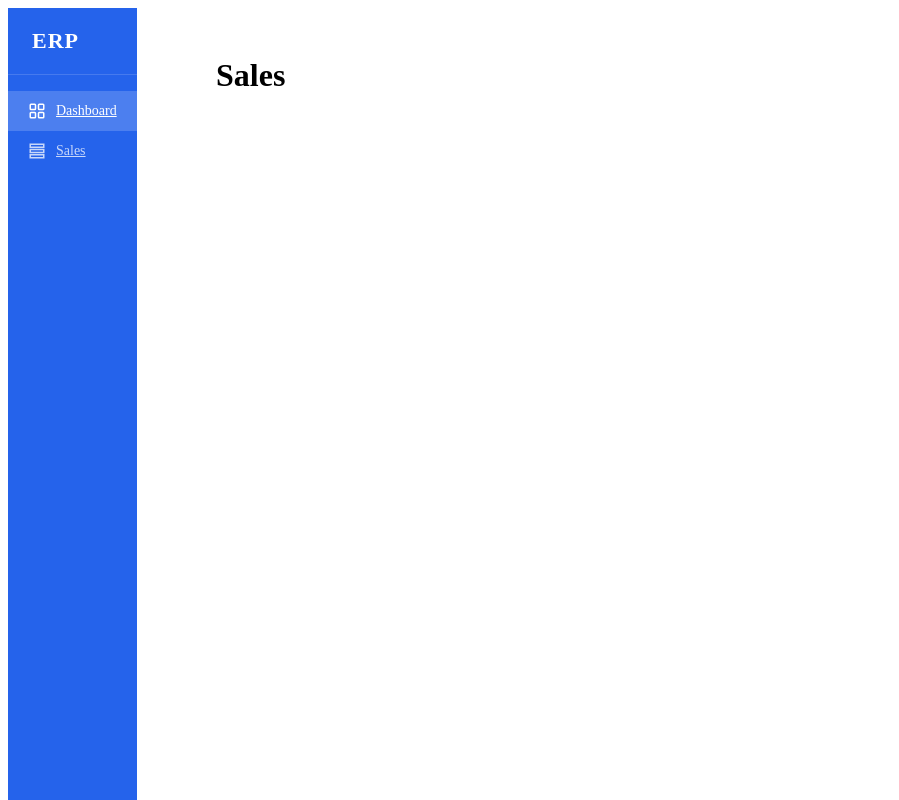
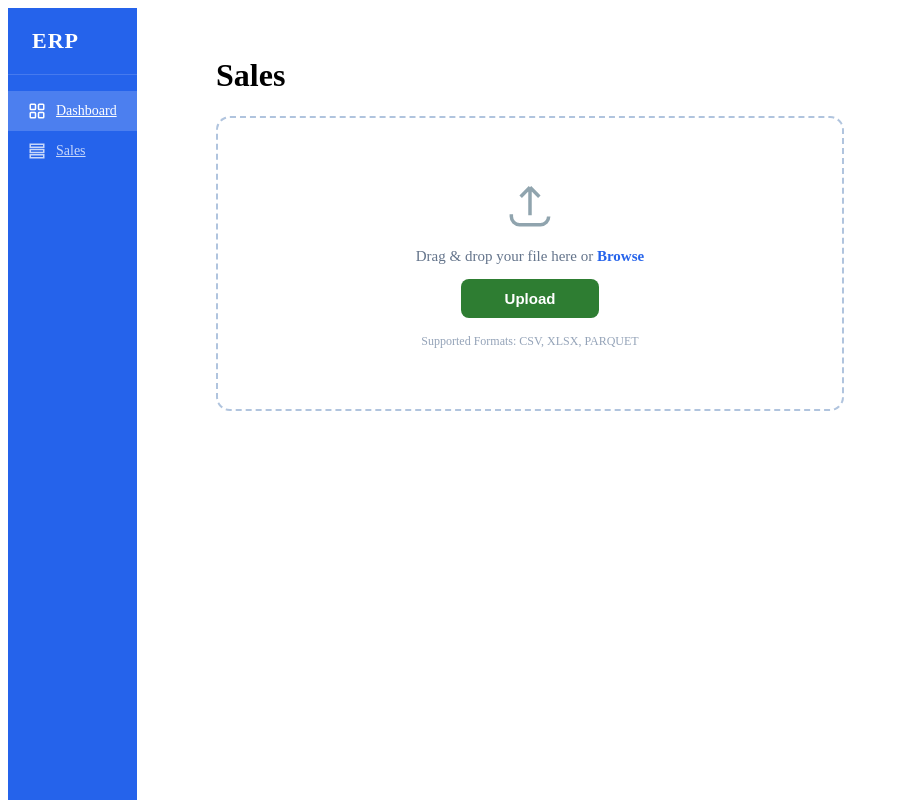
Before and after one commit to arjun-s-15/ERP-Project, a React app in the folder frontend/: page /sales in a window 1280 px wide. Shown: the whole page, without its empty margins (0-899 px from the left). Built offline with nearby package versions, Linux system fonts and the light colour scheme; the HTML template or start-up script is replaced by a standard one.

Commit message:
added file upload component

```diff
--- /dev/null
+++ b/frontend/src/components/FileUpload.jsx
@@ -0,0 +1,60 @@
+import React, { useRef } from "react";
+import "../styles/upload.css";
+
+const FileUpload = ({ onFileSelect }) => {
+  const fileInputRef = useRef(null);
+
+  const handleClick = (e) => {
+    e.preventDefault();
+    fileInputRef.current.click();
+  };
+
+  const handleChange = (e) => {
+    const file = e.target.files[0];
+    if (file && onFileSelect) {
+      onFileSelect(file);
+    }
+  };
+
+  return (
+    <div className="upload-wrapper">
+      <label className="upload-zone">
+        <svg
+          className="upload-icon"
+          width="56"
+          height="56"
+          fill="none"
+          stroke="currentColor"
+          strokeWidth="1.5"
+          viewBox="0 0 24 24"
+        >
+          <path d="M12 16V4m0 0L8 8m4-4l4 4" />
+          <path d="M20 16.5A3.5 3.5 0 0116.5 20H7.5A3.5 3.5 0 014 16.5v-1" />
+        </svg>
+
+        <div className="upload-text">
+          Drag & drop your file here or{" "}
+          <span className="browse-link" onClick={handleClick}>
+            Browse
+          </span>
+        </div>
+
+        <button className="btn-upload" onClick={handleClick}>
+          Upload
+        </button>
+
+        <div className="upload-hint">Supported Formats: CSV, XLSX, PARQUET</div>
+      </label>
+
+      <input
+        type="file"
+        ref={fileInputRef}
+        accept=".csv,.xlsx,.parquet"
+        style={{ display: "none" }}
+        onChange={handleChange}
+      />
+    </div>
+  );
+};
+
+export default FileUpload;
--- a/frontend/src/pages/Sales.jsx
+++ b/frontend/src/pages/Sales.jsx
@@ -1,9 +1,15 @@
 import Layout from "../components/Layout";
+import FileUpload from "../components/FileUpload";
 
 const Sales = () => {
+  const handleFileSelect = (file) => {
+    console.log("Selected file:", file.name);
+  };
+
   return (
     <Layout>
       <h1>Sales</h1>
+      <FileUpload onFileSelect={handleFileSelect} />
     </Layout>
   );
 };
--- /dev/null
+++ b/frontend/src/styles/upload.css
@@ -0,0 +1,72 @@
+/* ── Upload Page ── */
+
+.upload-title {
+  font-size: 20px;
+  font-weight: 700;
+  margin-bottom: 32px;
+}
+
+/* Upload zone */
+.upload-zone {
+  width: 100%;
+  max-width: 560px;
+  background: #fff;
+  border: 2px dashed #b0c4de;
+  border-radius: 14px;
+  padding: 60px 32px;
+  display: flex;
+  flex-direction: column;
+  align-items: center;
+  gap: 14px;
+  transition:
+    border-color 0.18s,
+    background 0.18s;
+  cursor: pointer;
+}
+
+.upload-zone:hover {
+  border-color: #2563eb;
+  background: #eff6ff;
+}
+
+.upload-icon {
+  color: #90a4ae;
+}
+
+.upload-text {
+  font-size: 15px;
+  color: #64748b;
+}
+
+.browse-link {
+  color: #2563eb;
+  font-weight: 600;
+  cursor: pointer;
+}
+
+.browse-link:hover {
+  text-decoration: underline;
+}
+
+.upload-hint {
+  font-size: 12px;
+  color: #94a3b8;
+  margin-top: 2px;
+}
+
+/* Button */
+.btn-upload {
+  background: #2e7d32;
+  color: #fff;
+  border: none;
+  border-radius: 8px;
+  padding: 11px 44px;
+  font-size: 15px;
+  font-weight: 700;
+  cursor: pointer;
+  transition: background 0.18s;
+}
+
+.btn-upload:hover {
+  background: #1b5e20;
+}
```
